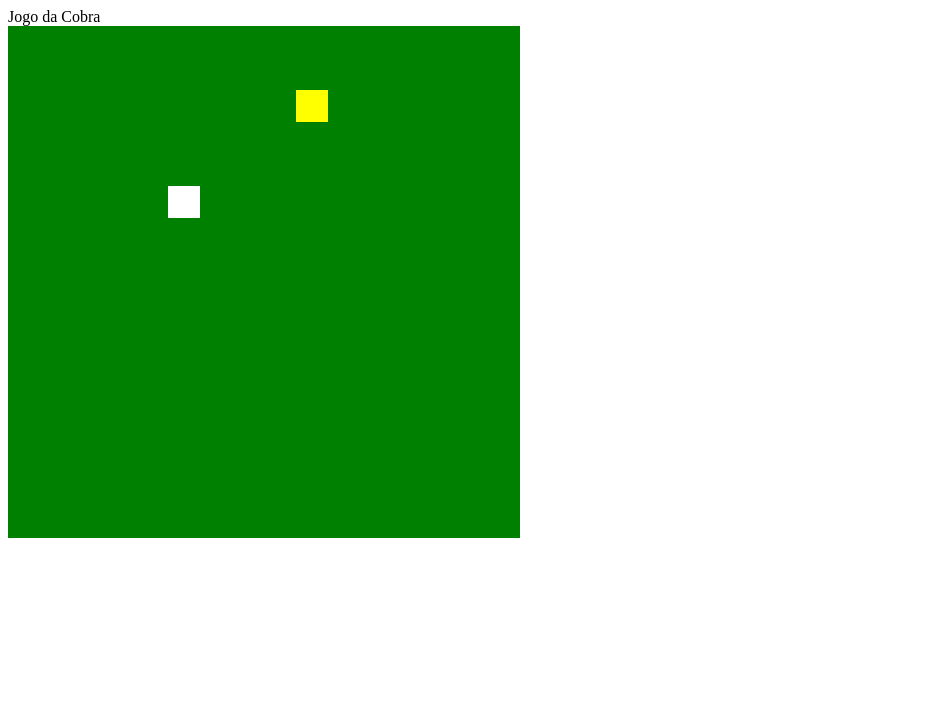
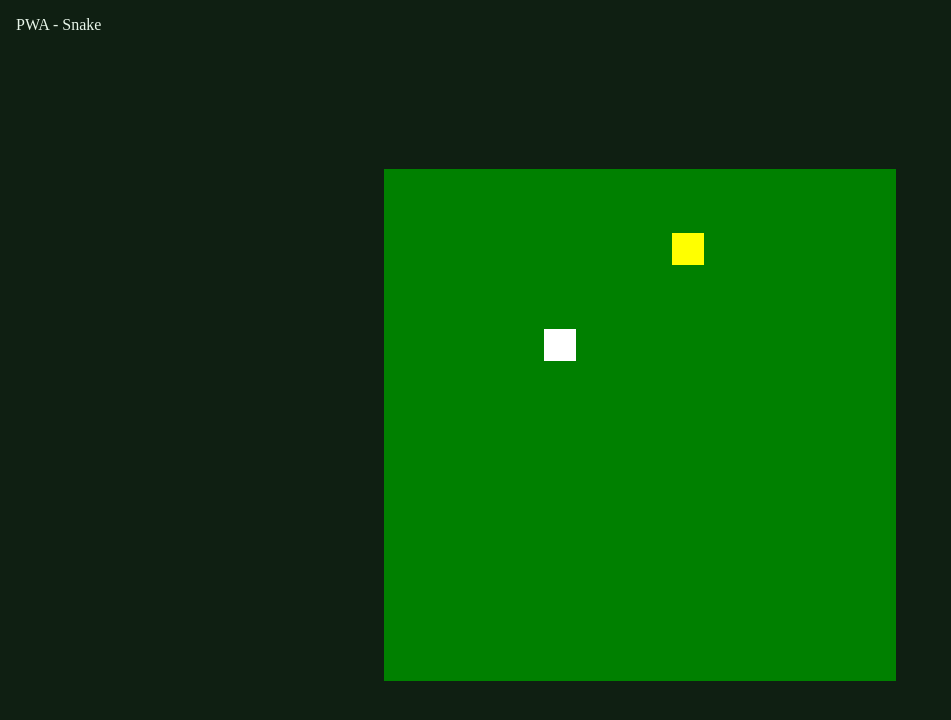
Before and after one commit to Felipe-Victorino/pwa-snake, a plain HTML site: page index.html in a window 1280 px wide. Shown: the whole page, without its empty margins (0-951 px from the left). Drawn offline with Linux system fonts and the light colour scheme.

Commit message:
Game styling, padding and stuff, BG color

```diff
--- a/css/style.css
+++ b/css/style.css
@@ -7,6 +7,31 @@ html {
   width: 100dvw;
 }
 
+body {
+  margin: 0;
+  min-height: 100dvh;
+  display: flex;
+  flex-direction: column;
+  background-color: #0f1f12;
+  color: #e8f5e9;
+}
+
+header {
+  padding: 1rem;
+}
+
+main {
+  flex: 1;
+  display: grid;
+  place-items: center;
+  padding: 1rem;
+}
+
+#game-board {
+  width: min(100%, 512px);
+  height: auto;
+}
+
 .tile{
   background-color: aqua;
 }
--- a/index.html
+++ b/index.html
@@ -3,14 +3,14 @@
   <head>
     <meta charset="UTF-8" />
     <link rel="manifest" href="manifest.json" />
-    <meta name="theme-color" content="#006400" />
+    <meta name="theme-color" content="#0f1f12" />
     <meta name="viewport" content="width=device-width, initial-scale=1.0" />
 
     <link rel="stylesheet" href="./css/style.css" />
     <title>Snake PWA</title>
   </head>
   <body>
-    <header>Jogo da Cobra</header>
+    <header>PWA - Snake</header>
     <main>
       <canvas id="game-board"></canvas>
     </main>
--- a/sw.js
+++ b/sw.js
@@ -1,4 +1,4 @@
-const CACHE = "snake-v1";
+const CACHE = "snake-v1-commit-a1c5601dcb837e6e69c1ad2a746b0b647f06a7d8";
 
 const ASSETS = [
   "./",
```
Also changed, not shown: manifest.json.
